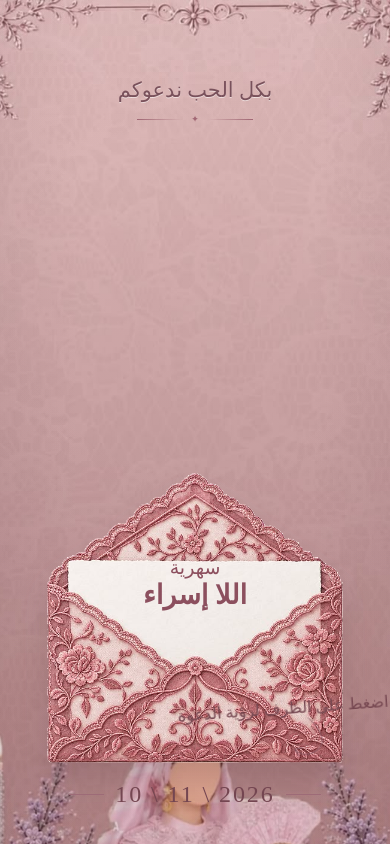
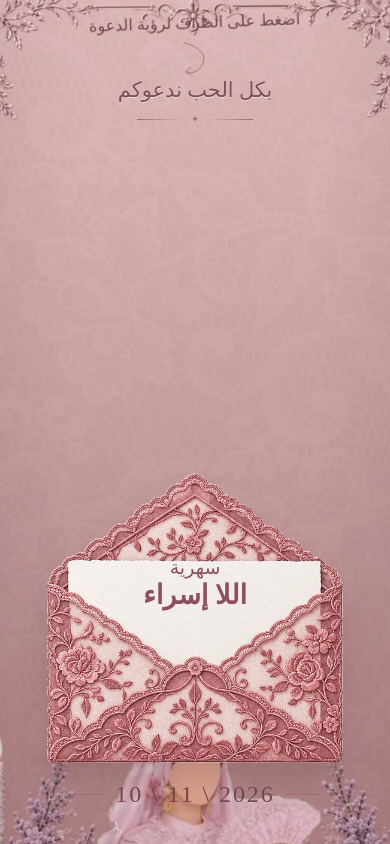
Before and after one commit to mt6424360-jpg/ESRAA, a React (Vite) app: page / in a window 390 px wide. Built offline with nearby package versions, Linux system fonts and the light colour scheme; the HTML template or start-up script is replaced by a standard one; a web font is replaced by a local one.

Commit message:
Refactor tap-note styles for better positioning

```diff
--- a/src/index.css
+++ b/src/index.css
@@ -228,23 +228,25 @@
 
 .tap-note {
   position: absolute;
-  right: -38px;
-  bottom: 86px;
+  top: 15px;
+  right: 50%;
   z-index: 8;
   display: flex;
-  align-items: flex-start;
+  flex-direction: column;
+  align-items: center;
   color: #754750;
   font-family: 'Aref Ruqaa', serif;
   font-size: 18px;
-  transform: rotate(-4deg);
+  white-space: nowrap;
+  transform: translateX(50%) rotate(-2deg);
   animation: note-float 2.2s ease-in-out infinite;
   transition: opacity 0.3s ease, transform 0.45s ease;
 }
 
 .tap-note svg {
-  width: 53px;
-  height: 68px;
-  margin: 8px -4px 0 0;
+  width: 38px;
+  height: 55px;
+  margin-top: 1px;
   overflow: visible;
   fill: none;
   stroke: #8b5964;
@@ -530,6 +532,13 @@
 .is-revealed .envelope-date {
   opacity: 0;
   pointer-events: none;
+}
+
+.is-revealed .tap-note {
+  transform: translate(50%, 9px) rotate(-2deg);
+}
+
+.is-revealed .envelope-date {
   transform: translateY(9px);
 }
 
@@ -602,18 +611,16 @@
   }
 
   .tap-note {
-    right: 0;
-    bottom: 69px;
-    flex-direction: column;
-    align-items: center;
+    top: 18px;
+    right: 50%;
     font-size: 16px;
+    transform: translateX(50%) rotate(-2deg);
   }
 
   .tap-note svg {
-    width: 40px;
-    height: 49px;
-    margin: -2px 0 0 55px;
-    transform: rotate(29deg);
+    width: 34px;
+    height: 48px;
+    margin-top: 0;
   }
 
   .envelope-date {
@@ -645,10 +652,6 @@
     height: 121px;
   }
 
-  .tap-note {
-    right: 4px;
-  }
-
   .countdown {
     gap: 4px;
   }
```
